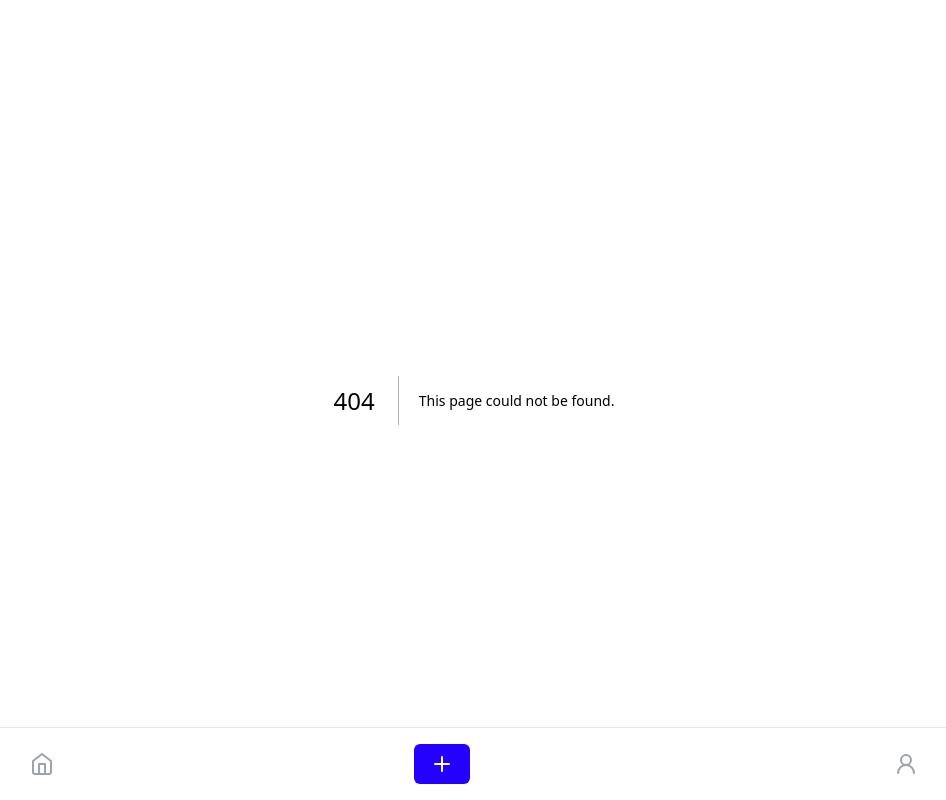
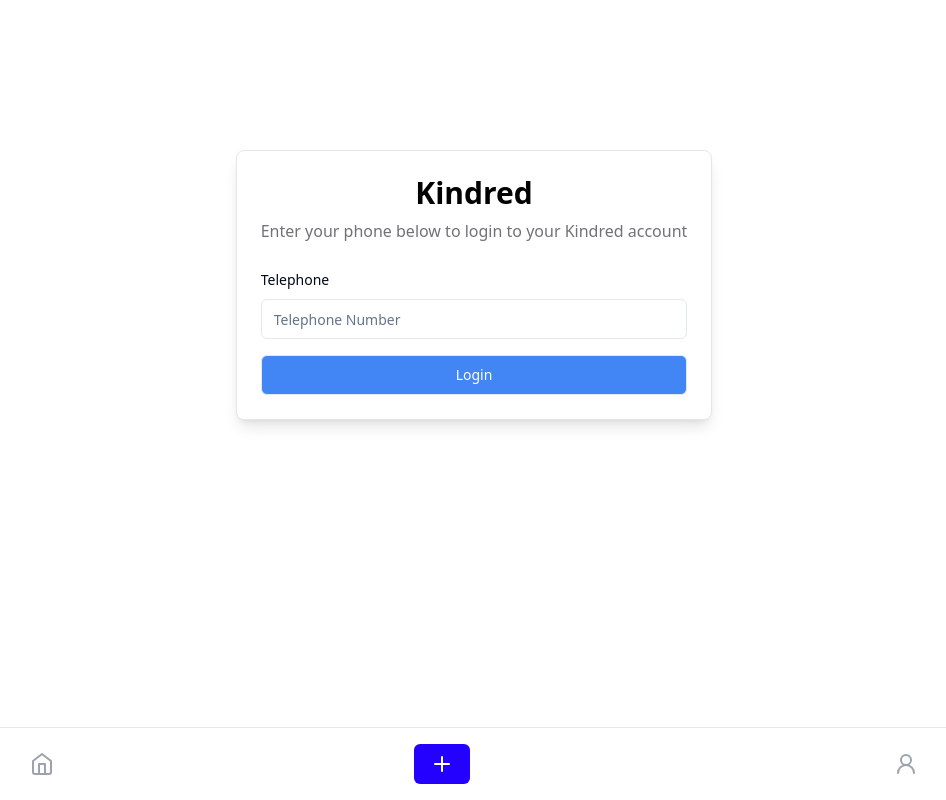
Before and after one commit to VoR0220/KindredProtocol, a Next.js app in the folder packages/KindredWeb/: page /signin in a window 1280 px wide. Before the commit this address had no page. Shown: the whole page, without its empty margins (166-1112 px from the left). Built offline with nearby package versions, Linux system fonts and the light colour scheme.

Commit message:
Sign in Form

```diff
--- /dev/null
+++ b/packages/KindredWeb/app/signin/page.tsx
@@ -0,0 +1,42 @@
+"use client";
+
+import Container from "@/components/ui/container"
+import Link from "next/link"
+import { Label } from "@/components/ui/label"
+import { Input } from "@/components/ui/input"
+import { Button } from "@/components/ui/button"
+
+export default function SignIn() {
+
+    const processSignIn = () => {
+        console.log("Sign In");
+    }
+
+  return (
+    <>
+    <Container>
+        <div className=" min-h-screen flex items-center justify-center mt-[150px]">
+            <div className="rounded-lg shadow-lg bg-white p-6 space-y-6 border border-gray-200 dark:border-gray-700">
+                <div className="space-y-2 text-center">
+                <h1 className="text-3xl font-bold text-black">Kindred</h1>
+                <p className="text-zinc-500 dark:text-zinc-400">
+                    Enter your phone below to login to your Kindred account
+                </p>
+                </div>
+                <div className="space-y-4">
+                <div className="space-y-2">
+                    <Label htmlFor="email">Telephone</Label>
+                    <Input id="email" placeholder="Telephone Number" required type="email" />
+                </div>
+                <Button className="w-full bg-[#4285F4] text-white" variant="outline" onClick={() => processSignIn()}>
+                    <div className="flex items-center justify-center">
+                    Login
+                    </div>
+                </Button>
+                </div>
+            </div>
+        </div>
+    </Container>
+    </>
+      )
+}
```
Also changed, not shown: 2 other files (tests, documents, lock files or other folders).
